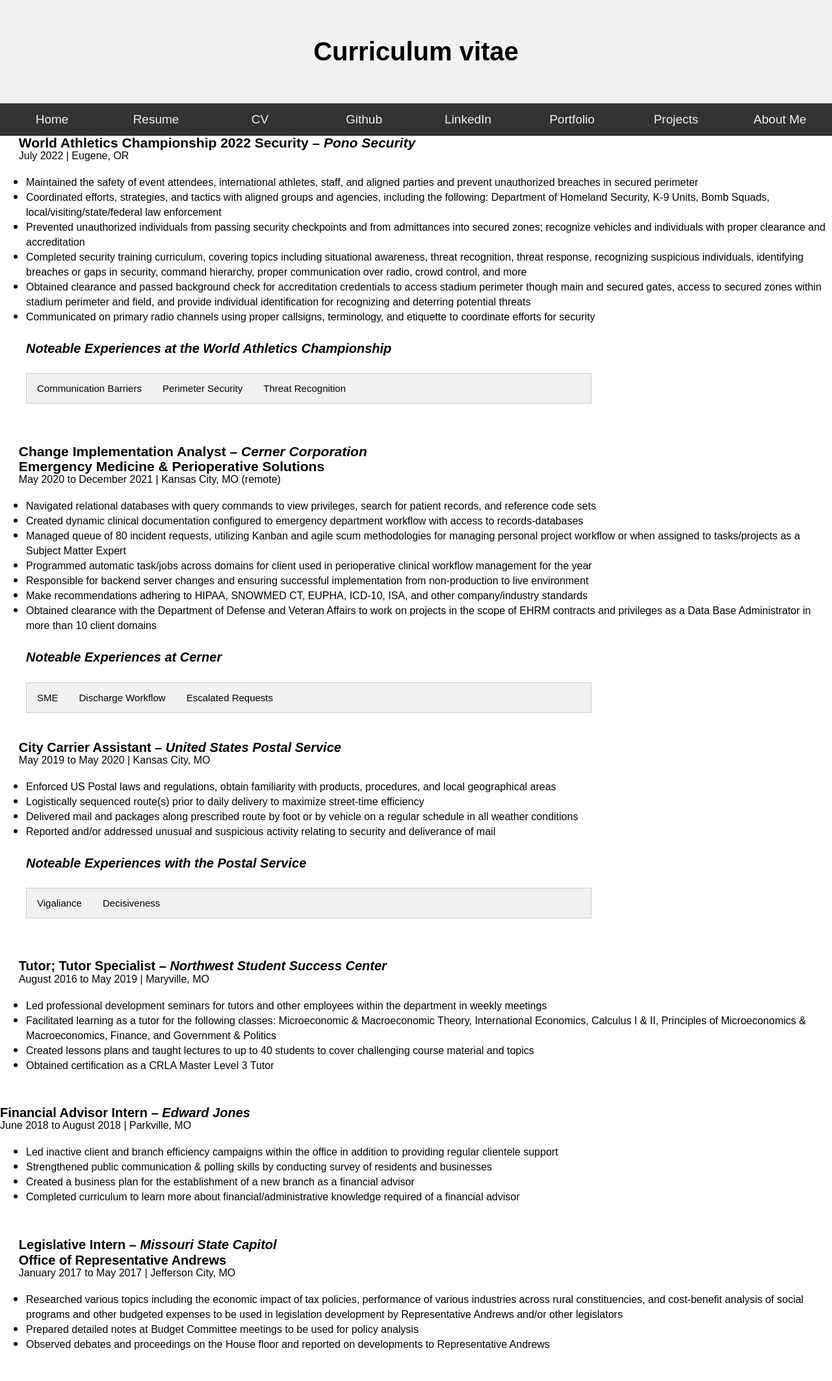
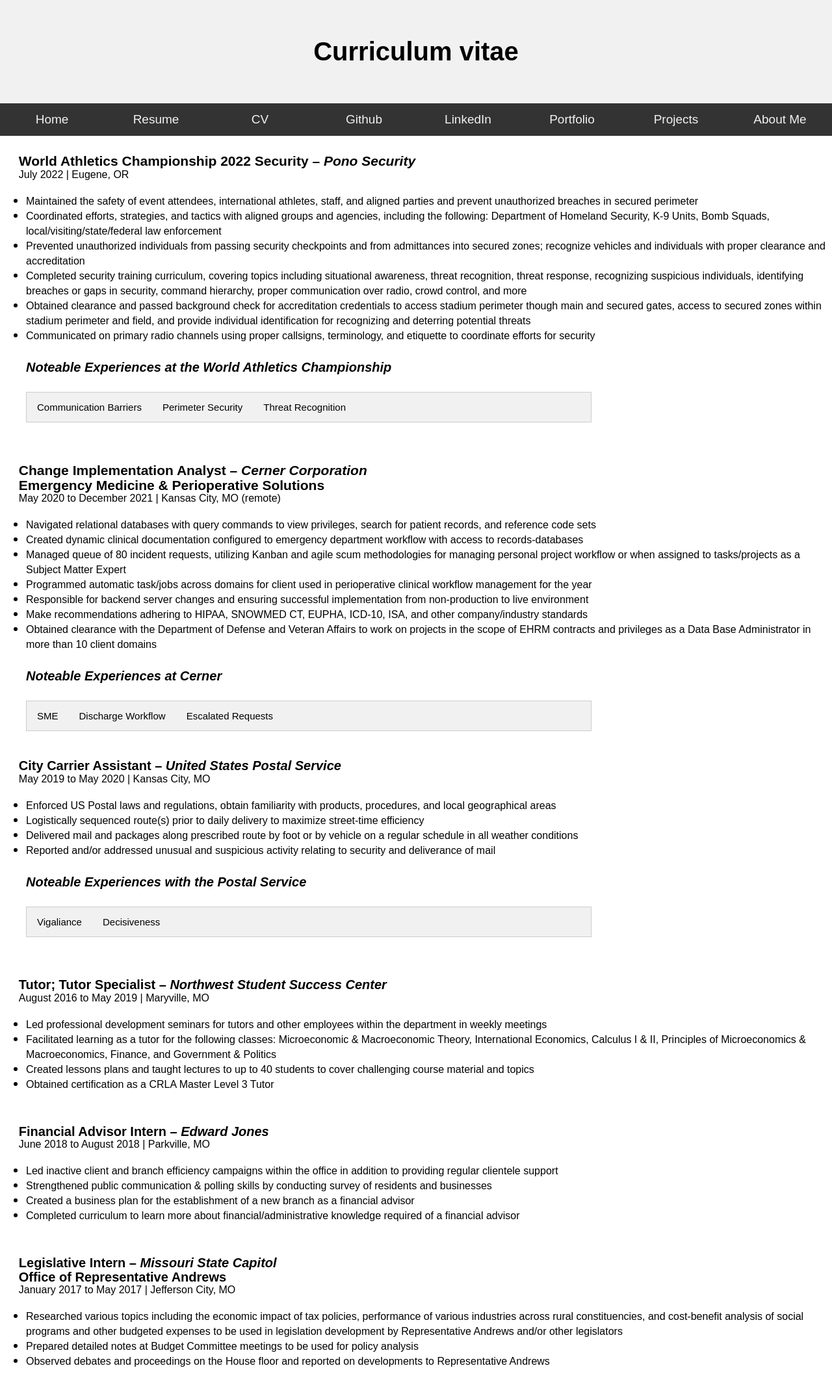
Before and after one commit to k-brew/personal-site, a Jekyll site: the page built from files/CV.html, in a window 1280 px wide. Shown: the whole page at 65% size. Built offline with Jekyll 4.4.1, drawn with Linux system fonts in a browser that asks for light colours; before the commit the page ends 2099 px from its top, so only the background shows below that.

Commit message:
Update CV.html

```diff
--- a/files/CV.html
+++ b/files/CV.html
@@ -277,7 +277,7 @@
 <body>
 
 
-<p style='margin-top:0in;margin-right:0in;margin-bottom:0in;margin-left:.3in;line-height:107%;font-size:15px;font-family:"Calibri",sans-serif;'><strong><span style='font-size:21px;line-height:107%;font-family:"Arial",sans-serif;color:black;'>World Athletics Championship 2022 Security &ndash; <em>Pono Security</em></span></strong></p>
+<p style='margin-top:.3in;margin-right:0in;margin-bottom:0in;margin-left:.3in;line-height:107%;font-size:15px;font-family:"Calibri",sans-serif;'><strong><span style='font-size:21px;line-height:107%;font-family:"Arial",sans-serif;color:black;'>World Athletics Championship 2022 Security &ndash; <em>Pono Security</em></span></strong></p>
 <p style='margin-top:0in;margin-right:0in;margin-bottom:8.0pt;margin-left:.3in;line-height:107%;font-size:15px;font-family:"Calibri",sans-serif;'><span style='font-size:16px;line-height:107%;font-family:"Arial",sans-serif;color:black;'>July 2022 | Eugene, OR</span></p>
 <ul>
     <li><span style='width:80%;line-height:107%;font-family:"Arial",sans-serif;font-family:"Arial",sans-serif;font-size:12.0pt;color:black;'>Maintained the safety of event attendees, international athletes, staff, and aligned parties and prevent unauthorized breaches in secured perimeter</span></li>
@@ -445,9 +445,9 @@
 
 
 </ul>
-<p style='margin-top:0in;margin-right:0in;margin-bottom:8.0pt;margin-left:0in;line-height:107%;font-size:15px;font-family:"Calibri",sans-serif;'><strong><span style='font-size:20px;line-height:107%;font-family:"Arial",sans-serif;color:black;'>&nbsp;</span></strong></p>
-<p style='margin-top:0in;margin-right:0in;margin-bottom:0in;margin-left:0in;line-height:107%;font-size:15px;font-family:"Calibri",sans-serif;'><strong><span style='font-size:20px;line-height:107%;font-family:"Arial",sans-serif;color:black;'>Financial Advisor Intern &ndash; <em>Edward Jones</em></span></strong></p>
-<p style='margin-top:0in;margin-right:0in;margin-bottom:8.0pt;margin-left:0in;line-height:107%;font-size:15px;font-family:"Calibri",sans-serif;'><span style='font-size:16px;line-height:107%;font-family:"Arial",sans-serif;color:black;'>June 2018 to August 2018 | Parkville, MO</span></p>
+<p style='margin-top:0in;margin-right:0in;margin-bottom:8.0pt;margin-left:.3in;line-height:107%;font-size:15px;font-family:"Calibri",sans-serif;'><strong><span style='font-size:20px;line-height:107%;font-family:"Arial",sans-serif;color:black;'>&nbsp;</span></strong></p>
+<p style='margin-top:0in;margin-right:0in;margin-bottom:0in;margin-left:.3in;line-height:107%;font-size:15px;font-family:"Calibri",sans-serif;'><strong><span style='font-size:20px;line-height:107%;font-family:"Arial",sans-serif;color:black;'>Financial Advisor Intern &ndash; <em>Edward Jones</em></span></strong></p>
+<p style='margin-top:0in;margin-right:0in;margin-bottom:8.0pt;margin-left:.3in;line-height:107%;font-size:15px;font-family:"Calibri",sans-serif;'><span style='font-size:16px;line-height:107%;font-family:"Arial",sans-serif;color:black;'>June 2018 to August 2018 | Parkville, MO</span></p>
 <ul>
     <li><span style='line-height:107%;font-family:"Arial",sans-serif;font-family:"Arial",sans-serif;font-size:12.0pt;color:black;'>Led inactive client and branch efficiency campaigns within the office in addition to providing regular clientele support</span></li>
     <li><span style='line-height:107%;font-family:"Arial",sans-serif;font-family:"Arial",sans-serif;font-size:12.0pt;color:black;'>Strengthened public communication &amp; polling skills by conducting survey of residents and businesses</span></li>
@@ -460,7 +460,7 @@
 </ul>
 <p style='margin-top:0in;margin-right:0in;margin-bottom:8.0pt;margin-left:.3in;line-height:107%;font-size:15px;font-family:"Calibri",sans-serif;'><strong><span style='font-size:20px;line-height:107%;font-family:"Arial",sans-serif;color:black;'>&nbsp;</span></strong></p>
 <p style='margin-top:0in;margin-right:0in;margin-bottom:0in;margin-left:.3in;line-height:107%;font-size:15px;font-family:"Calibri",sans-serif;'><strong><span style='font-size:20px;line-height:107%;font-family:"Arial",sans-serif;color:black;'>Legislative Intern &ndash; <em>Missouri State Capitol</em></span></strong></p>
-<p style='margin-top:2.0pt;margin-right:0in;margin-bottom:0in;margin-left:.3in;line-height:107%;font-size:15px;font-family:"Calibri",sans-serif;'><strong><span style='font-size:20px;line-height:107%;font-family:"Arial",sans-serif;color:black;'>Office of Representative Andrews</span></strong></p>
+<p style='margin-top:0in;margin-right:0in;margin-bottom:0in;margin-left:.3in;line-height:107%;font-size:15px;font-family:"Calibri",sans-serif;'><strong><span style='font-size:20px;line-height:107%;font-family:"Arial",sans-serif;color:black;'>Office of Representative Andrews</span></strong></p>
 <p style='margin-top:0in;margin-right:0in;margin-bottom:8.0pt;margin-left:.3in;line-height:107%;font-size:15px;font-family:"Calibri",sans-serif;'><span style='font-size:16px;line-height:107%;font-family:"Arial",sans-serif;color:black;'>January 2017 to May 2017 | Jefferson City, MO</span></p>
 <ul>
     <li><span style='line-height:107%;font-family:"Arial",sans-serif;font-family:"Arial",sans-serif;font-size:12.0pt;color:black;'>Researched various topics including the economic impact of tax policies, performance of various industries across rural constituencies, and cost-benefit analysis of social programs and other budgeted expenses to be used in legislation development by Representative Andrews and/or other legislators</span></li>
```
